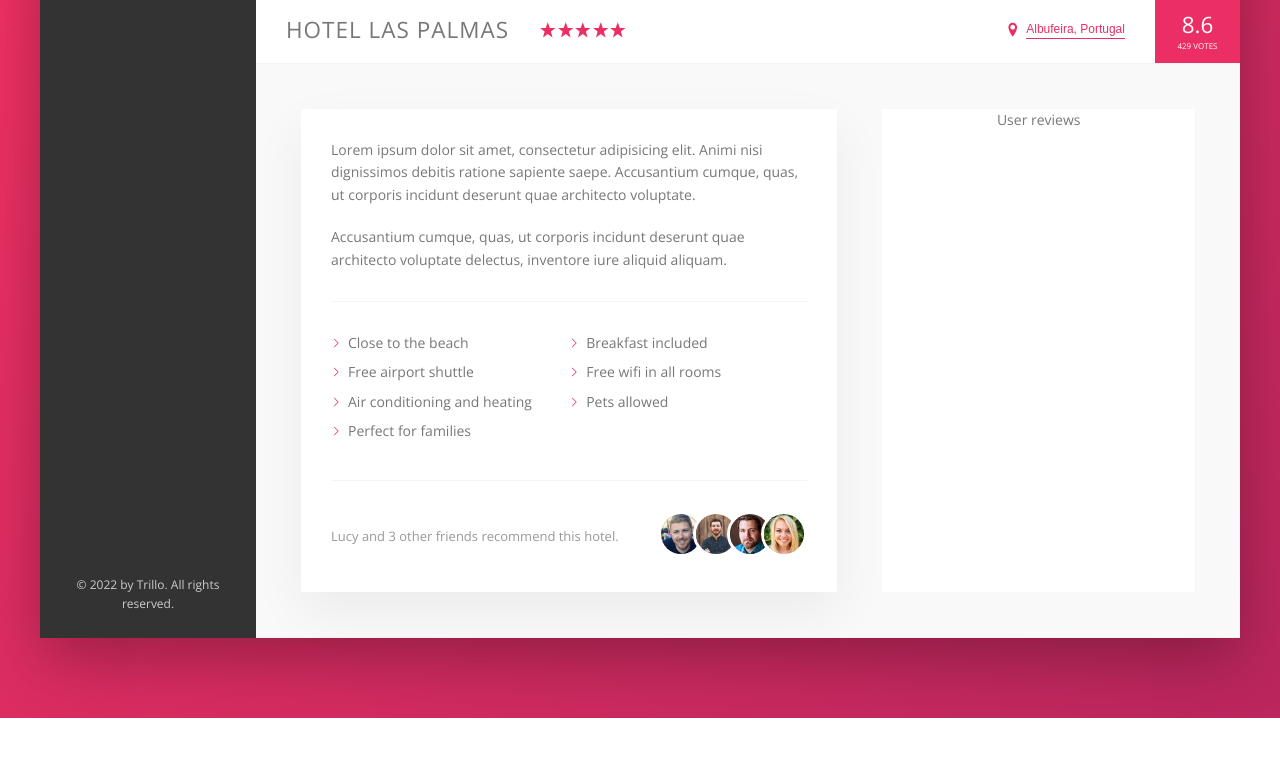
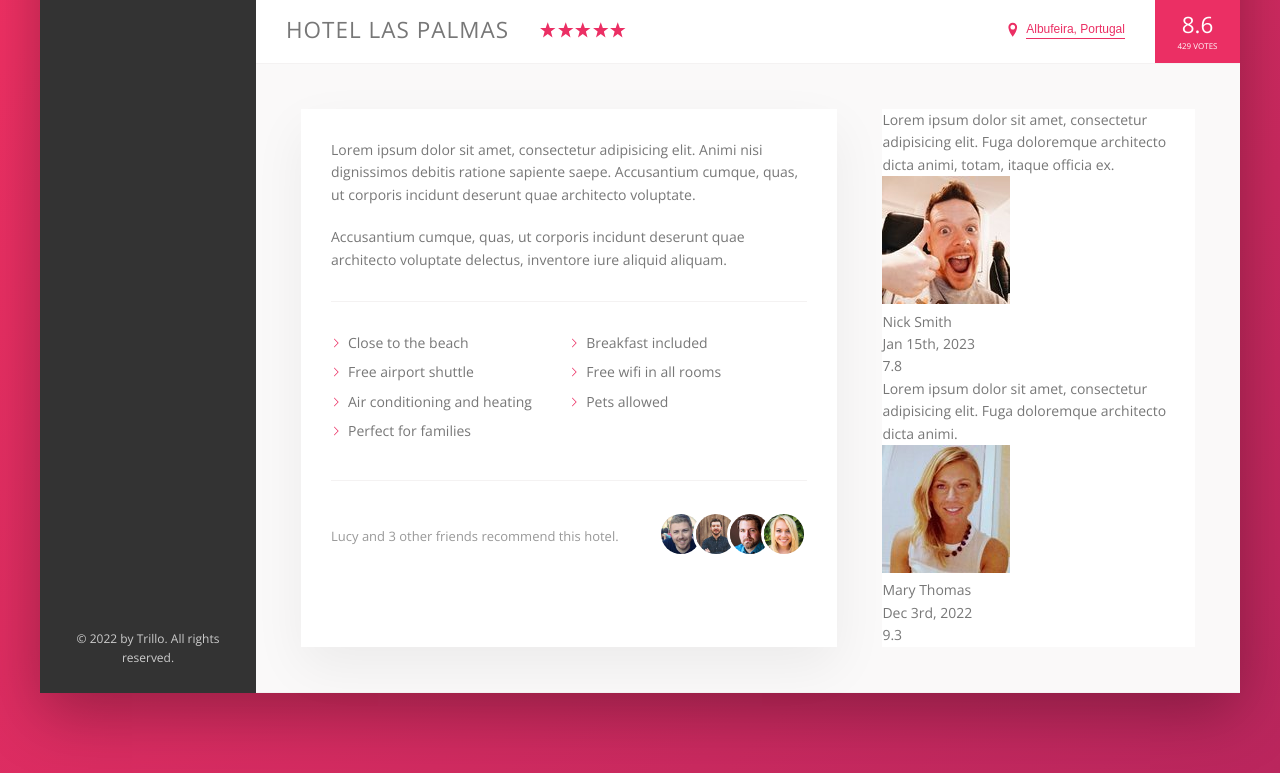
Before and after one commit to V4nd0r/Trillo, a website: page index.html in a window 1280 px wide. Shown: the part 538-1311 px from the top of the page. Before the commit the page ends 1256 px from the top, so only its background shows below. Drawn offline with nearby package versions, Linux system fonts and the light colour scheme.

Commit message:
Marked up review section

```diff
--- a/index.html
+++ b/index.html
@@ -165,7 +165,32 @@
                     </div>
 
                     <div class="user-reviews">
-                        User reviews
+                        <figure class="review">
+                            <blockquote class="review__text">
+                                Lorem ipsum dolor sit amet, consectetur adipisicing elit. Fuga doloremque architecto dicta animi, totam, itaque officia ex.
+                            </blockquote>
+                            <figcaption class="review__user">
+                                <img src="img/user-1.jpg" alt="User 1" class="review__photo">
+                                <div class="review__user-box">
+                                    <p class="review__user-name">Nick Smith</p>
+                                    <p class="review__user-date">Jan 15th, 2023</p>
+                                </div>
+                                <div class="review__rating">7.8</div>
+                            </figcaption>
+                        </figure>
+                        <figure class="review">
+                            <blockquote class="review__text">
+                                Lorem ipsum dolor sit amet, consectetur adipisicing elit. Fuga doloremque architecto dicta animi.
+                            </blockquote>
+                            <figcaption class="review__user">
+                                <img src="img/user-2.jpg" alt="User 2" class="review__photo">
+                                <div class="review__user-box">
+                                    <p class="review__user-name">Mary Thomas</p>
+                                    <p class="review__user-date">Dec 3rd, 2022</p>
+                                </div>
+                                <div class="review__rating">9.3</div>
+                            </figcaption>
+                        </figure>
                     </div>
                 </div>
             </main>
```
